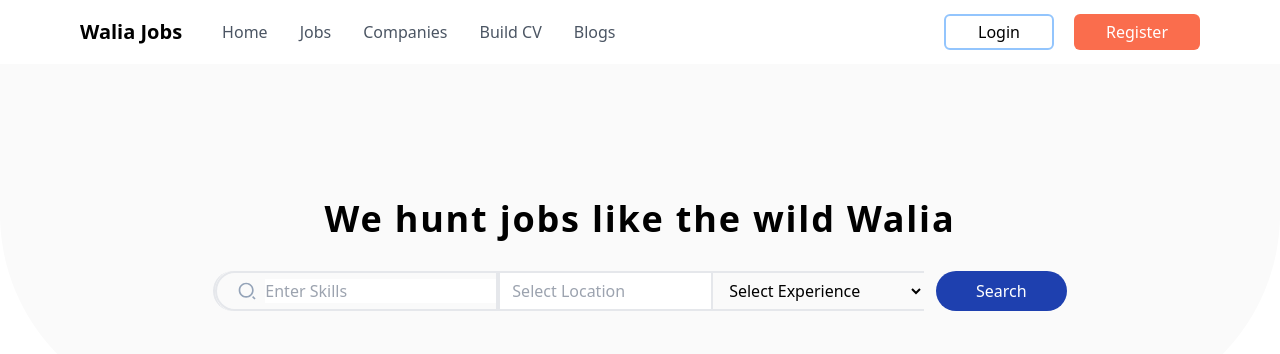
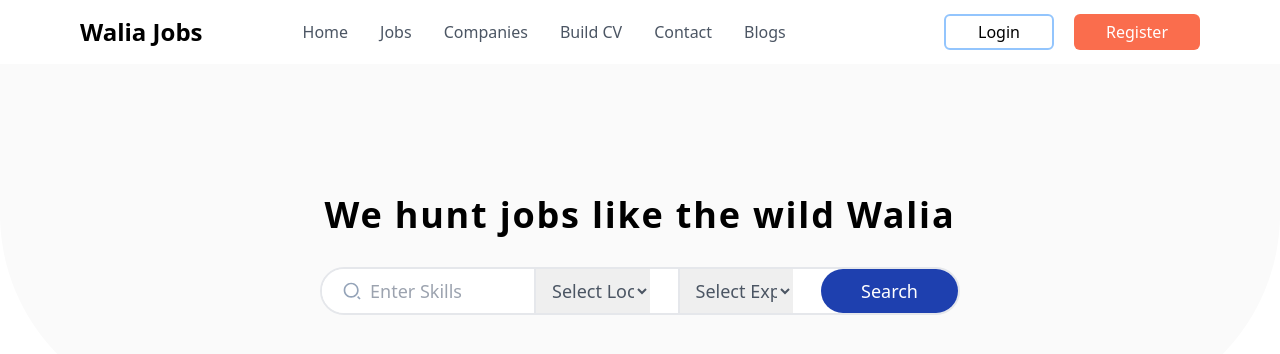
Before and after one commit to Natnael-Tilahun/WaliaJobs, a React (Vite) app: page / in a window 1280 px wide. Shown: the top 354 px of the page. Built offline with nearby package versions, Linux system fonts and the light colour scheme.

Commit message:
Make a header responsive and change hero section style

```diff
--- a/src/components/Header.jsx
+++ b/src/components/Header.jsx
@@ -1,24 +1,132 @@
-import React from 'react'
+import React, { useState } from "react";
 
 function Header() {
+  const [collapseMenu, setCollapseMenu] = useState(false);
+  const menuHandler = () => {
+    setCollapseMenu(!collapseMenu);
+  };
   return (
-    <div className='w-full h-16 bg-white flex items-center gap-10 px-20'>
-        <h1 className='font-bold text-xl'>Walia Jobs</h1>
-        <div className='mr-auto'>
-            <ul className='flex gap-8 text-gray-600'>
-                <li>Home</li>
-                <li>Jobs</li>
-                <li>Companies</li>
-                <li>Build CV</li>
-                <li>Blogs</li>
-            </ul>
+    <div className="w-full h-16 lg:flex items-center gap-20 px-5 lg:px-10 xl:px-20 py-5 relative">
+      <div className="flex justify-between w-full lg:w-auto items-center md:pr-5 ">
+        <h1 className="font-bold lg:text-2xl">Walia Jobs</h1>
+        <svg
+          xmlns="http://www.w3.org/2000/svg"
+          viewBox="0 0 24 24"
+          className="lg:hidden w-6"
+          onClick={menuHandler}
+        >
+          <path
+            d="M3 4H21V6H3V4ZM3 11H15V13H3V11ZM3 18H21V20H3V18Z"
+            fill="#000"
+          ></path>
+        </svg>
+      </div>
+
+      <div className="mr-auto hidden lg:flex gap-10 justify-between flex-1 items-center">
+        <ul className="flex gap-8 text-gray-600 ">
+          <li>
+            <a className="hover:border-b-4 rounded-sm pb-1 border-[#fa6d4d] hover:text-gray-800">
+              Home
+            </a>
+          </li>
+          <li>
+            <a className="hover:border-b-4 rounded-sm pb-1 border-[#fa6d4d] hover:text-gray-800">
+              Jobs
+            </a>
+          </li>
+          <li>
+            <a className="hover:border-b-4 rounded-sm pb-1 border-[#fa6d4d] hover:text-gray-800">
+              Companies
+            </a>
+          </li>
+          <li>
+            <a className="hover:border-b-4 rounded-sm pb-1 border-[#fa6d4d] hover:text-gray-800">
+              Build CV
+            </a>
+          </li>
+          <li>
+            <a className="hover:border-b-4 rounded-sm pb-1 border-[#fa6d4d] hover:text-gray-800">
+              Contact
+            </a>
+          </li>
+          <li>
+            <a className="hover:border-b-4 rounded-sm pb-1 border-[#fa6d4d] hover:text-gray-800">
+              Blogs
+            </a>
+          </li>
+        </ul>
+        <div className="flex gap-5">
+          <button className="border-2 border-blue-300 py-1 px-8 rounded-md ">
+            Login
+          </button>
+          <button className="py-1 px-8 bg-[#fa6d4d] text-white rounded-md">
+            Register
+          </button>
         </div>
-        <div className='flex gap-5'>
-            <button className='border-2 border-blue-300 py-1 px-8 rounded-md '>Login</button>
-            <button className="py-1 px-8 bg-[#fa6d4d] text-white rounded-md">Register</button>
+      </div>
+      <div
+        className={`mr-auto lg:hidden flex-col gap-0 bg-white flex-1 h-screen absolute top-0 w-screen left-0 right-0  ${
+          collapseMenu ? "flex" : "hidden"
+        }`}
+      >
+        <div className="flex bg-white w-full shadow-md justify-between items-center py-4 px-7">
+          <h1 className="font-bold lg:text-2xl  ">Walia Jobs</h1>
+          <svg
+            xmlns="http://www.w3.org/2000/svg"
+            viewBox="0 0 24 24"
+            className="w-7"
+            onClick={menuHandler}
+          >
+            <path
+              d="M12.0007 10.5865L16.9504 5.63672L18.3646 7.05093L13.4149 12.0007L18.3646 16.9504L16.9504 18.3646L12.0007 13.4149L7.05093 18.3646L5.63672 16.9504L10.5865 12.0007L5.63672 7.05093L7.05093 5.63672L12.0007 10.5865Z"
+              fill="#000"
+            ></path>
+          </svg>
         </div>
+
+        <ul className="flex w-full flex-col gap-8 justify-center p-10 ">
+          <li>
+            <a className="hover:border-b-4 rounded-sm pb-1 border-[#fa6d4d] hover:text-gray-800">
+              Home
+            </a>
+          </li>
+          <li>
+            <a className="hover:border-b-4 rounded-sm pb-1 border-[#fa6d4d] hover:text-gray-800">
+              Jobs
+            </a>
+          </li>
+          <li>
+            <a className="hover:border-b-4 rounded-sm pb-1 border-[#fa6d4d] hover:text-gray-800">
+              Companies
+            </a>
+          </li>
+          <li>
+            <a className="hover:border-b-4 rounded-sm pb-1 border-[#fa6d4d] hover:text-gray-800">
+              Build CV
+            </a>
+          </li>
+          <li>
+            <a className="hover:border-b-4 rounded-sm pb-1 border-[#fa6d4d] hover:text-gray-800">
+              Contact
+            </a>
+          </li>
+          <li>
+            <a className="hover:border-b-4 rounded-sm pb-1 border-[#fa6d4d] hover:text-gray-800">
+              Blogs
+            </a>
+          </li>
+        </ul>
+        <div className="flex gap-5 justify-center">
+          <button className="border-2 border-blue-300 py-1 px-8 rounded-md ">
+            Login
+          </button>
+          <button className="py-1 px-8 bg-[#fa6d4d] text-white rounded-md">
+            Register
+          </button>
+        </div>
+      </div>
     </div>
-  )
+  );
 }
 
-export default Header
+export default Header;
--- a/src/components/Hero.jsx
+++ b/src/components/Hero.jsx
@@ -6,31 +6,52 @@ function Hero() {
       <h1 className="text-center text-4xl font-extrabold py-8 tracking-wider">
         We hunt jobs like the wild Walia
       </h1>
-      <div className="border-l-2  h-10 gap-0 w-2/3 rounded-l-3xl pl-0  flex items-center justify-between">
-        <div
-          className="bg-transparent flex items-center gap-2 w-1/3 border-2 h-full pl-5 rounded-l-full"
+      <div className="border-l-2 border-2 text-lg bg-white  h-12 gap-0 w-1/2 rounded-3xl pl-0  flex items-center justify-between">
+        <div className=" flex items-center gap-2 w-1/3  h-full pl-5 rounded-l-full bg-white">
+          <span>
+            <svg
+              xmlns="http://www.w3.org/2000/svg"
+              viewBox="0 0 24 24"
+              className="w-5 fill-slate-400"
             >
-        <span>
-        <svg xmlns="http://www.w3.org/2000/svg" viewBox="0 0 24 24" className="w-5 fill-slate-400"><path d="M11 2C15.968 2 20 6.032 20 11C20 15.968 15.968 20 11 20C6.032 20 2 15.968 2 11C2 6.032 6.032 2 11 2ZM11 18C14.8675 18 18 14.8675 18 11C18 7.1325 14.8675 4 11 4C7.1325 4 4 7.1325 4 11C4 14.8675 7.1325 18 11 18ZM19.4853 18.0711L22.3137 20.8995L20.8995 22.3137L18.0711 19.4853L19.4853 18.0711Z"></path></svg>
+              <path d="M11 2C15.968 2 20 6.032 20 11C20 15.968 15.968 20 11 20C6.032 20 2 15.968 2 11C2 6.032 6.032 2 11 2ZM11 18C14.8675 18 18 14.8675 18 11C18 7.1325 14.8675 4 11 4C7.1325 4 4 7.1325 4 11C4 14.8675 7.1325 18 11 18ZM19.4853 18.0711L22.3137 20.8995L20.8995 22.3137L18.0711 19.4853L19.4853 18.0711Z"></path>
+            </svg>
           </span>
           <input
             type="text"
             name=""
             id=""
             placeholder="Enter Skills"
-          className=" focus:border-none focus:outline-none"
+            className=" focus:border-none focus:outline-none flex-1 h-full"
           />
         </div>
-        {/* <div className="h-full bg-gray-700 w-[1px]"></div> */}
-        <input
-          type="text"
+        <select
           name=""
           id=""
-          className="h-full border-l-2 w-1/3 border-t-2 border-b-2 pl-3 focus:outline-none"
-          placeholder="Select Location"
-        />
-        <select name="" id="" placeholder="Select Experience" className=" h-full w-1/3 border-l-2 border-t-2 border-b-2 pl-3 mr-3 focus:outline-none bg-transparent ">
-          <option className="text-slate-300" value="" selected disabled>Select Experience </option>
+          placeholder="Select Experience"
+          className=" h-full w-1/3 border-l-2  pl-3 mr-7 focus:outline-none text-gray-600 "
+        >
+          <option className="text-slate-300" value="" selected disabled>
+            Select Location{" "}
+          </option>
+          <option value="addis abeba">Addis Abeba</option>
+          <option value="hawassa">Hawassa</option>
+          <option value="adama">Adama</option>
+          <option value="dire dawa">Dire Dawa</option>
+          <option value="jigiga">Jigiga</option>
+          <option value="harar">Harar</option>
+          <option value="bahirdar">Bahirdar</option>
+          <option value="mekelle">Mekelle</option>
+        </select>
+        <select
+          name=""
+          id=""
+          placeholder="Select Experience"
+          className=" h-full w-1/3 border-l-2  pl-3 mr-7 focus:outline-none text-gray-600 "
+        >
+          <option className="text-slate-300" value="" selected disabled>
+            Select Experience{" "}
+          </option>
           <option value="0">Fresher (Less than a year)</option>
           <option value="1">1 Year</option>
           <option value="2">2 Years</option>
```
Lines whose indentation alone changed are shown as unchanged.
